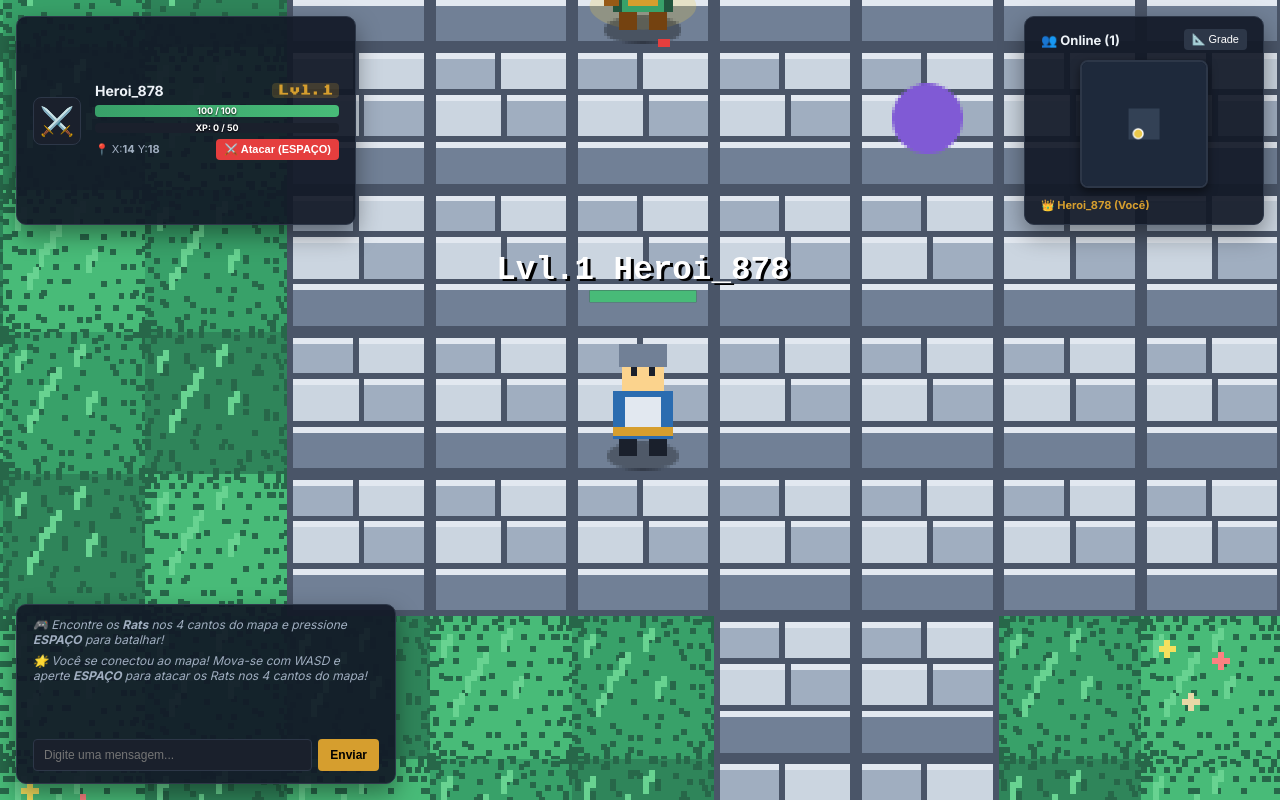
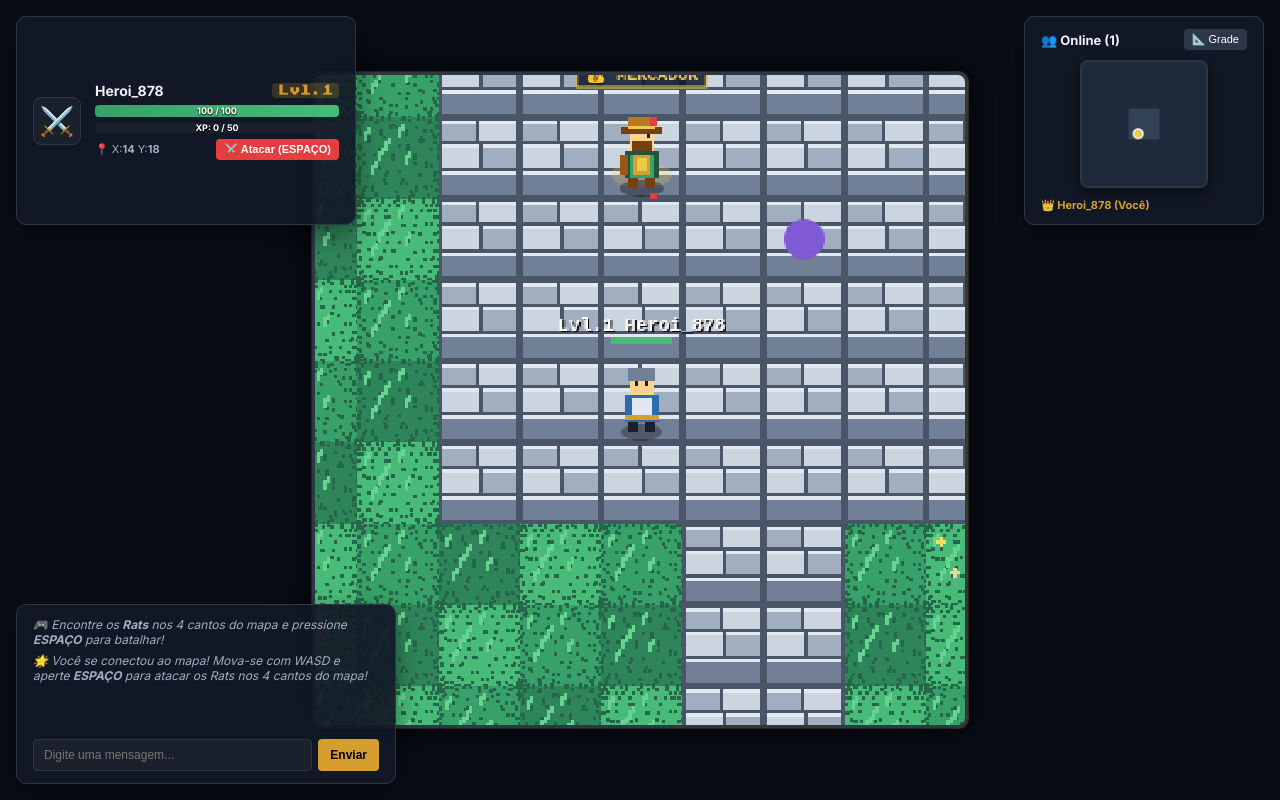
Before and after one commit to gabellaurent/mmorpg-Mega, a website built with Vite: page index.html in a window 1280 px wide. Both pictures are taken after a click on the button "ENTRAR NO MUNDO". Built offline with nearby package versions, Linux system fonts and the light colour scheme; no server answers.

Commit message:
feat: fixar janela de jogo em tela 8x8 quadros (estilo RPG retrô)

```diff
--- a/src/engine/renderer.js
+++ b/src/engine/renderer.js
@@ -8,69 +8,61 @@ export class Renderer {
     this.ctx = canvas.getContext('2d');
     this.ctx.imageSmoothingEnabled = false;
 
+    // Viewport de Renderização Fixo em 8x8 Quadros (Conforme Imagem de Referência)
+    this.viewportTilesX = 8;
+    this.viewportTilesY = 8;
+
     this.cameraX = 0;
     this.cameraY = 0;
     this.showGridOverlay = false;
-    this.zoom = 2.5; // Aproximação de Câmera (Foco próximo do jogador, estilo 6x4 / 4x6 tiles)
+
+    this.resize();
   }
 
   resize() {
-    this.canvas.width = this.canvas.parentElement.clientWidth;
-    this.canvas.height = this.canvas.parentElement.clientHeight;
+    const tileSize = CONFIG.TILE_SIZE;
+    this.canvas.width = this.viewportTilesX * tileSize;   // 8 * 48 = 384px
+    this.canvas.height = this.viewportTilesY * tileSize; // 8 * 48 = 384px
     this.ctx.imageSmoothingEnabled = false;
   }
 
   updateCamera(player) {
     const tileSize = CONFIG.TILE_SIZE;
-
-    // Zoom Dinâmico Adaptável à Resolução do Monitor
-    // Limita estritamente a tela a exibir no MÁXIMO ~9 quadros horizontais por ~7 quadros verticais (~4 quadros ao redor do jogador)
-    const maxVisibleTilesX = 9;
-    const maxVisibleTilesY = 7;
-
-    const zoomX = this.canvas.width / (maxVisibleTilesX * tileSize);
-    const zoomY = this.canvas.height / (maxVisibleTilesY * tileSize);
-
-    // O zoom será o maior para garantir que nunca exiba mais do que 4 quadros de raio
-    this.zoom = Math.max(zoomX, zoomY, 2.8);
-
-    const viewportWidth = this.canvas.width / this.zoom;
-    const viewportHeight = this.canvas.height / this.zoom;
+    const viewWidth = this.viewportTilesX * tileSize;
+    const viewHeight = this.viewportTilesY * tileSize;
 
     const mapPixelWidth = CONFIG.GRID_WIDTH * tileSize;
     const mapPixelHeight = CONFIG.GRID_HEIGHT * tileSize;
 
-    const targetCamX = player.renderX + tileSize / 2 - viewportWidth / 2;
-    const targetCamY = player.renderY + tileSize / 2 - viewportHeight / 2;
+    const targetCamX = player.renderX + tileSize / 2 - viewWidth / 2;
+    const targetCamY = player.renderY + tileSize / 2 - viewHeight / 2;
 
     this.cameraX += (targetCamX - this.cameraX) * 0.15;
     this.cameraY += (targetCamY - this.cameraY) * 0.15;
 
-    this.cameraX = Math.max(0, Math.min(this.cameraX, mapPixelWidth - viewportWidth));
-    this.cameraY = Math.max(0, Math.min(this.cameraY, mapPixelHeight - viewportHeight));
+    this.cameraX = Math.max(0, Math.min(this.cameraX, mapPixelWidth - viewWidth));
+    this.cameraY = Math.max(0, Math.min(this.cameraY, mapPixelHeight - viewHeight));
   }
 
   // Loop Principal de Renderização
   render(gameMap, localPlayer, remotePlayersMap, monsterManager, npcManager) {
     const ctx = this.ctx;
     const tileSize = CONFIG.TILE_SIZE;
-    const zoom = this.zoom;
-    const viewportWidth = this.canvas.width / zoom;
-    const viewportHeight = this.canvas.height / zoom;
+    const viewWidth = this.viewportTilesX * tileSize;
+    const viewHeight = this.viewportTilesY * tileSize;
 
     // 1. Limpar fundo
     ctx.fillStyle = '#0f172a';
-    ctx.fillRect(0, 0, this.canvas.width, this.canvas.height);
+    ctx.fillRect(0, 0, viewWidth, viewHeight);
 
     ctx.save();
-    ctx.scale(zoom, zoom);
     ctx.translate(-Math.floor(this.cameraX), -Math.floor(this.cameraY));
     ctx.imageSmoothingEnabled = false;
 
     const startCol = Math.max(0, Math.floor(this.cameraX / tileSize));
-    const endCol = Math.min(CONFIG.GRID_WIDTH - 1, Math.ceil((this.cameraX + viewportWidth) / tileSize));
+    const endCol = Math.min(CONFIG.GRID_WIDTH - 1, Math.ceil((this.cameraX + viewWidth) / tileSize));
     const startRow = Math.max(0, Math.floor(this.cameraY / tileSize));
-    const endRow = Math.min(CONFIG.GRID_HEIGHT - 1, Math.ceil((this.cameraY + viewportHeight) / tileSize));
+    const endRow = Math.min(CONFIG.GRID_HEIGHT - 1, Math.ceil((this.cameraY + viewHeight) / tileSize));
 
     // PASSO 1: Terrenos Base
     for (let y = startRow; y <= endRow; y++) {
--- a/style.css
+++ b/style.css
@@ -34,14 +34,25 @@ html, body {
   position: relative;
   width: 100vw;
   height: 100vh;
+  display: flex;
+  align-items: center;
+  justify-content: center;
+  background-color: var(--bg-dark);
+  overflow: hidden;
 }
 
-/* Canvas 2D */
+/* Canvas 2D - Moldura Retro 8x8 Quadros */
 #game-canvas {
   display: block;
-  width: 100%;
-  height: 100%;
+  width: min(82vw, 82vh);
+  height: min(82vw, 82vh);
+  aspect-ratio: 1 / 1;
   background-color: #0f172a;
+  border: 3px solid var(--panel-border);
+  border-radius: 10px;
+  box-shadow: 0 0 40px rgba(0, 0, 0, 0.85), 0 0 0 1px rgba(214, 158, 46, 0.35);
+  image-rendering: pixelated;
+  image-rendering: crisp-edges;
 }
 
 /* Modal de Autenticação / Escolha de Personagem */
```
